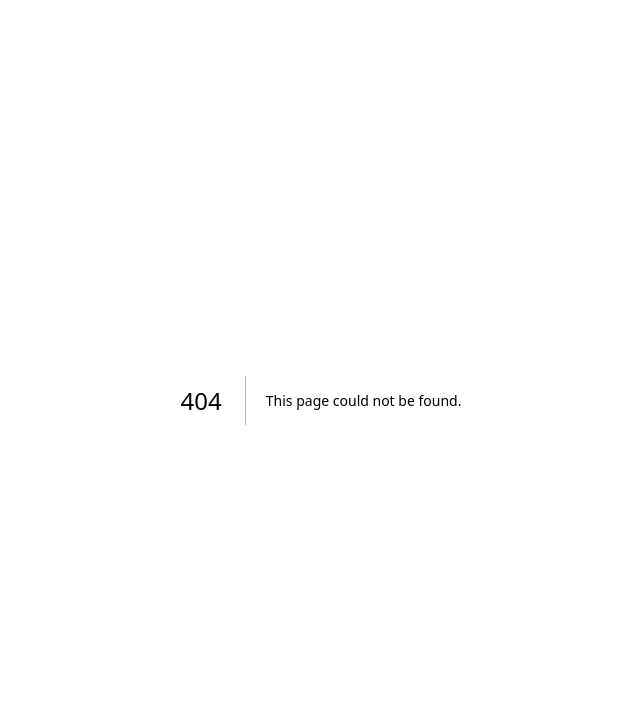
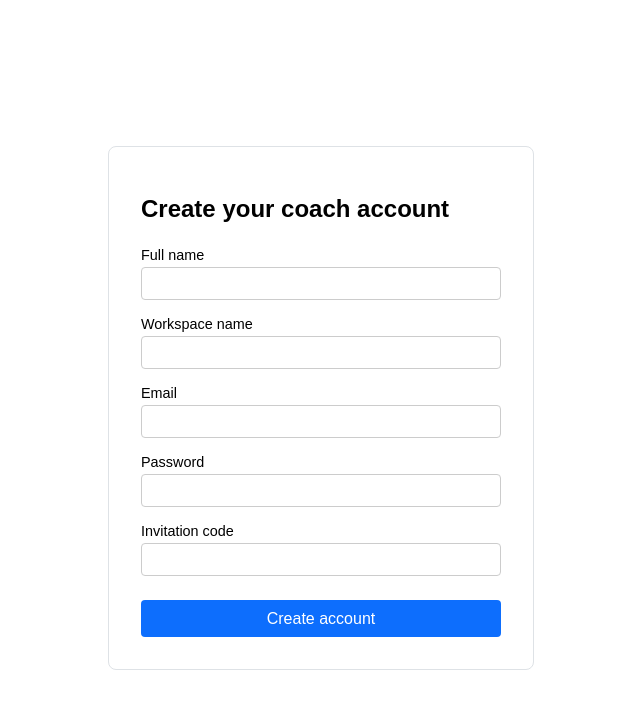
Before and after one commit to dannyfrost/coachos-mvp, a Next.js app in the folder apps/web/: page /signup in a window 1280 px wide. Before the commit this address had no page. Shown: the top 708 px of the page, without its empty margins (319-959 px from the left). Built offline with nearby package versions, Linux system fonts and the light colour scheme.

Commit message:
feat: add coach signup page

```diff
--- /dev/null
+++ b/apps/web/app/signup/page.tsx
@@ -0,0 +1,175 @@
+'use client'
+
+import { useState } from 'react'
+import { useRouter } from 'next/navigation'
+import { createSupabaseBrowserClient } from '@coaching/supabase/browser'
+
+const inputStyle: React.CSSProperties = {
+  display: 'block',
+  width: '100%',
+  padding: '0.5rem',
+  marginBottom: '1rem',
+  border: '1px solid #ccc',
+  borderRadius: 4,
+  boxSizing: 'border-box',
+}
+
+const labelStyle: React.CSSProperties = {
+  display: 'block',
+  marginBottom: '0.25rem',
+  fontSize: '0.9rem',
+}
+
+export default function SignupPage() {
+  const router = useRouter()
+  const [fullName, setFullName] = useState('')
+  const [workspaceName, setWorkspaceName] = useState('')
+  const [email, setEmail] = useState('')
+  const [password, setPassword] = useState('')
+  const [inviteCode, setInviteCode] = useState('')
+  const [error, setError] = useState<string | null>(null)
+  const [loading, setLoading] = useState(false)
+
+  async function handleSubmit(e: React.FormEvent) {
+    e.preventDefault()
+    setError(null)
+    setLoading(true)
+    try {
+      const res = await fetch('/api/signup', {
+        method: 'POST',
+        headers: { 'Content-Type': 'application/json' },
+        body: JSON.stringify({
+          email,
+          password,
+          full_name: fullName,
+          workspace_name: workspaceName,
+          invite_code: inviteCode,
+        }),
+      })
+
+      if (!res.ok) {
+        const body = await res.json().catch(() => ({}))
+        setError(body.error || 'Signup failed. Please try again.')
+        setLoading(false)
+        return
+      }
+
+      const supabase = createSupabaseBrowserClient()
+      const { error: signInError } = await supabase.auth.signInWithPassword({ email, password })
+      if (signInError) {
+        router.push('/login')
+        return
+      }
+      router.push('/dashboard')
+      router.refresh()
+    } catch {
+      setError('Signup failed. Please try again.')
+      setLoading(false)
+    }
+  }
+
+  return (
+    <div
+      style={{
+        display: 'flex',
+        justifyContent: 'center',
+        alignItems: 'center',
+        minHeight: '100vh',
+        fontFamily: 'sans-serif',
+      }}
+    >
+      <form
+        onSubmit={handleSubmit}
+        style={{ width: 360, padding: '2rem', border: '1px solid #dee2e6', borderRadius: 8 }}
+      >
+        <h1 style={{ marginBottom: '1.5rem', fontSize: '1.5rem' }}>Create your coach account</h1>
+        {error && (
+          <div
+            style={{
+              background: '#f8d7da',
+              border: '1px solid #f5c2c7',
+              color: '#842029',
+              padding: '0.75rem',
+              borderRadius: 4,
+              marginBottom: '1rem',
+              fontSize: '0.9rem',
+            }}
+          >
+            {error}
+          </div>
+        )}
+
+        <label style={labelStyle}>Full name</label>
+        <input
+          type="text"
+          value={fullName}
+          onChange={e => setFullName(e.target.value)}
+          required
+          minLength={2}
+          maxLength={100}
+          autoComplete="name"
+          style={inputStyle}
+        />
+
+        <label style={labelStyle}>Workspace name</label>
+        <input
+          type="text"
+          value={workspaceName}
+          onChange={e => setWorkspaceName(e.target.value)}
+          required
+          minLength={2}
+          maxLength={50}
+          style={inputStyle}
+        />
+
+        <label style={labelStyle}>Email</label>
+        <input
+          type="email"
+          value={email}
+          onChange={e => setEmail(e.target.value)}
+          required
+          autoComplete="email"
+          style={inputStyle}
+        />
+
+        <label style={labelStyle}>Password</label>
+        <input
+          type="password"
+          value={password}
+          onChange={e => setPassword(e.target.value)}
+          required
+          minLength={8}
+          autoComplete="new-password"
+          style={inputStyle}
+        />
+
+        <label style={labelStyle}>Invitation code</label>
+        <input
+          type="text"
+          value={inviteCode}
+          onChange={e => setInviteCode(e.target.value)}
+          required
+          style={{ ...inputStyle, marginBottom: '1.5rem' }}
+        />
+
+        <button
+          type="submit"
+          disabled={loading}
+          style={{
+            display: 'block',
+            width: '100%',
+            padding: '0.6rem',
+            background: '#0d6efd',
+            color: '#fff',
+            border: 'none',
+            borderRadius: 4,
+            fontSize: '1rem',
+            cursor: loading ? 'not-allowed' : 'pointer',
+          }}
+        >
+          {loading ? 'Creating account...' : 'Create account'}
+        </button>
+      </form>
+    </div>
+  )
+}
```
